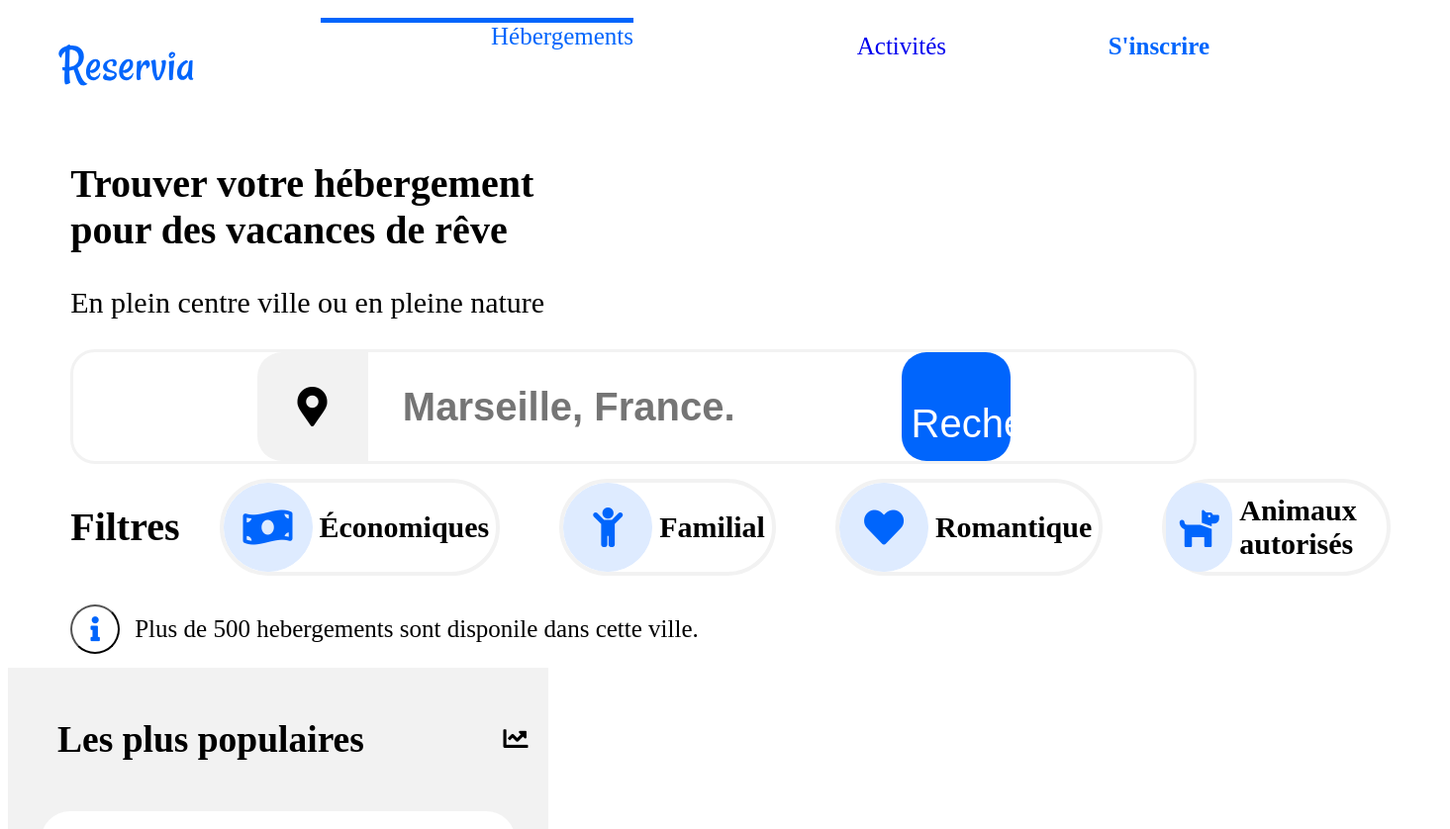
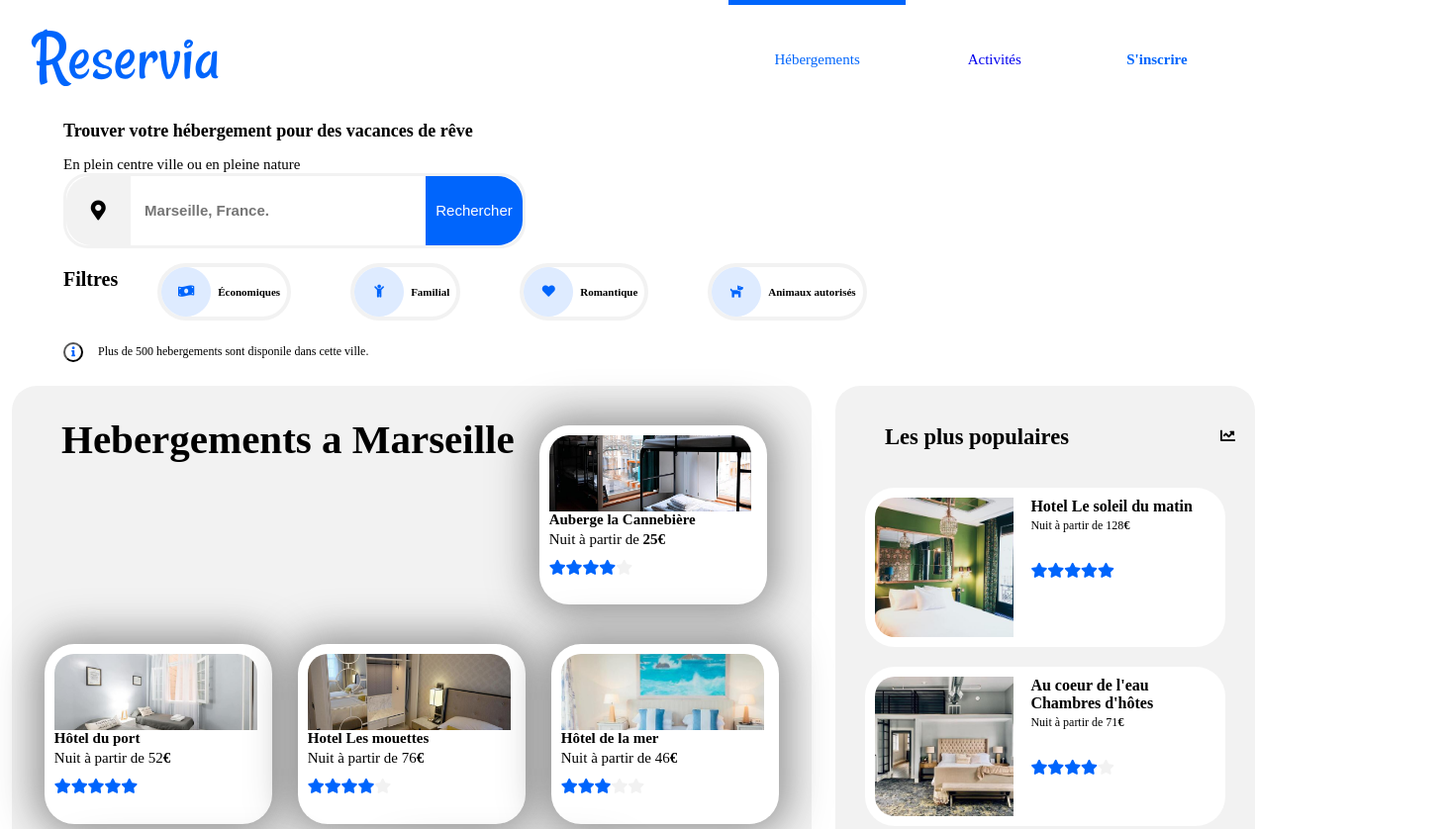
Before and after one commit to DosSantosJulien/DosSantosJulien.github.io, a plain HTML site: page index.html in a window 1280 px wide. Shown: the top 838 px of the page at 99% size, 1465 px wide, since content can reach past the window. Drawn offline with Linux system fonts and the light colour scheme; a web font is replaced by a local one.

Commit message:
suite de la partie ordinateur

```diff
--- a/style.css
+++ b/style.css
@@ -7,6 +7,7 @@
 body{
 	font-family: "Raleway";
 	font-size: 25px;
+	margin: 0;
 }
 
 img {
@@ -20,6 +21,10 @@ li {
 }
 a{
 	text-decoration: none;
+}
+
+p{
+	margin: 0;
 }
 
 header nav {
@@ -98,6 +103,7 @@ font-size: 14px;
   display: flex;
   justify-content: center;
   align-items: center;
+  flex-grow: 0;
 }
 
 .fa-map-marker-alt{
@@ -107,6 +113,7 @@ font-size: 14px;
 	font-weight: bolder;
 	font-size: 40px;
 	border: none;
+	flex-grow: 4;
 }
 
 .loupe{
@@ -119,6 +126,10 @@ font-size: 14px;
   height: 110px;
   font-size: 40px;
 
+}
+
+.loupe p{
+	display: none;
 }
 
 .titrefiltre{
@@ -438,9 +449,26 @@ flex-wrap: wrap;
 
 @media screen and (min-width: 1024px){
 
+	body{
+		font-size: 15px;
+	}
+
 header nav{
 	flex-wrap: nowrap;
 	align-items: initial;
+}
+
+header nav p{
+	padding-top: 8px;
+	border-top: 5px solid transparent;
+}
+
+header nav p img{
+	width: 35%;
+}
+
+header nav p:first-child{
+	margin-right: 96px;
 }
 
 header nav p:nth-child(2),
@@ -449,41 +477,84 @@ header nav p:nth-child(4) {
 
 display: flex;
 justify-content: flex-end;
+font-size: 15px;
+justify-content: center;
+align-items: center;
+width: 14%;
+border-bottom: 0;
+padding-bottom: 0;
 }
 
 header nav p.selected {
   border-top: 5px solid #0065FC;
-  margin-top: 10px;
  }
-
-header nav p:nth-child(2),
-header nav p:nth-child(3) {
-	border-bottom: none;
-	padding-bottom: 0em;
-	font-size: 25px;
-}
-
 
 header nav p.subscription a{
 	margin-right: 2em;
-	font-size: 25px;
+	font-size: 15px;
 
 }
 header nav p.subscription{
 	order: 2;
-	margin-top: 25px;
+}
+
+h1{
+	font-size: 18px;
+}
+
+h1 br{
+	display: none;
+}
+
+#centreville{
+	font-size: 15px;
+}
+
+.Formu{
+	width: 40%;
+}
+
+.search{
+	padding: 0 6px;
+	width: 70px;
+	height: 70px;
+
+}
+
+.fa-map-marker-alt{
+	font-size:20px;
+}
+
+
+.searchinput{
+	font-size: 15px;
+	height: 70px;
+	width: 86%;
+}
+
+.loupe{
+	height: 70px;
+	border-radius: 0 25px 25px 0;
+
+}
+.loupe p{
+	display: block;
+	font-size: 15px;
 }
 
 .fa-search{
-	content-visibility: hidden;
+	display: none;
 }
 
 .Filtre{
 	display: flex;
+	width: 100%;
+	font-size: 15px;
 }
 
 .titrefiltre{
 	margin-right: 40px;
+	font-size: 20px;
 }
 
 .Filter{
@@ -491,16 +562,47 @@ header nav p.subscription{
 }
 
 .buttonfilter{
-	width: 90px;
-	height: 90px;
+	width: 50px;
+	height: 50px;
 }
 
 .textfilter{
 	margin: 0;
+	font-size: 11px;
 }
 
+.fa-money-bill-wave{
+	font-size: 13px;
+}
 
-#Hebergements{
+.fa-child{
+	font-size: 13px;
+}
+
+.fa-heart{
+	font-size: 13px;
+}
+
+.fa-dog{
+	font-size: 13px;
+}
+
+.Info{
+	margin-bottom: 24px;
+	margin-top: 7px;
+}
+
+.I{
+	font-size: 10px;
+	height: 20px;
+	width: 20px;
+}
+
+.Info p{
+	font-size: 12px;
+}
+
+#hebergement{
 	display: flex;
 	flex-wrap: wrap;
 	width: 100%;
@@ -508,14 +610,98 @@ header nav p.subscription{
 }
 
 .populaire{
-	width: 40%;
+	width: 30%;
 	order: 2;
+	border-radius: 25px;
+}
+
+.dossier1{
+	padding: 10px;
+}
+
+.image1{
+	width: 11vw;
+	height: 11vw;
+}
+
+.texte1{
+	font-size: 15px;
+	margin-left: 17px;
+}
+
+.texte1 h3{
+	font-size: 16px;
+	margin-bottom: 3px;
+}
+
+.texte1 p{
+	font-size: 12px;
+}
+
+.texte1 .stars{
+	margin-top: 30px;
 }
 
 .Hebergement{
 	order: 1;
 	background-color: #F2F2F2;
-	width: 50%;
+	width: 60%;
+	display: flex;
+	flex-wrap: wrap;
+	border-radius: 25px;
+}
+
+.Hebergement h2{
+	font-size: 41px;
+	margin-top: 10px;
+	margin-bottom: 0;
+}
+
+.article2{
+	width: 30%;
+	height: 29%;
+}
+
+.dossier2{
+	padding: 10px;
+}
+
+.image2{
+	height: 6vw;
+	width: 16vw;
+}
+
+.texte2{
+	font-size: 15px;
+}
+
+.texte2 h3{
+	font-size: 15px;
+	margin: 0;
+}
+
+.texte2 p{
+	margin-top: 3px;
+	margin-bottom: 0;
+	font-size: 15px;
+}
+
+.texte2 .stars{
+	margin-top: 12px;
+}
+
+.affiche{
+	font-size: 18px;
+	padding-bottom: 0;
+	padding-left: 30px;
+}
+
+
+#activite{
+	display: flex;
+	flex-direction: column;
+	flex-wrap: nowrap;
+	align-content: flex-start;
 }
 
 
```
Lines whose indentation alone changed are shown as unchanged.
